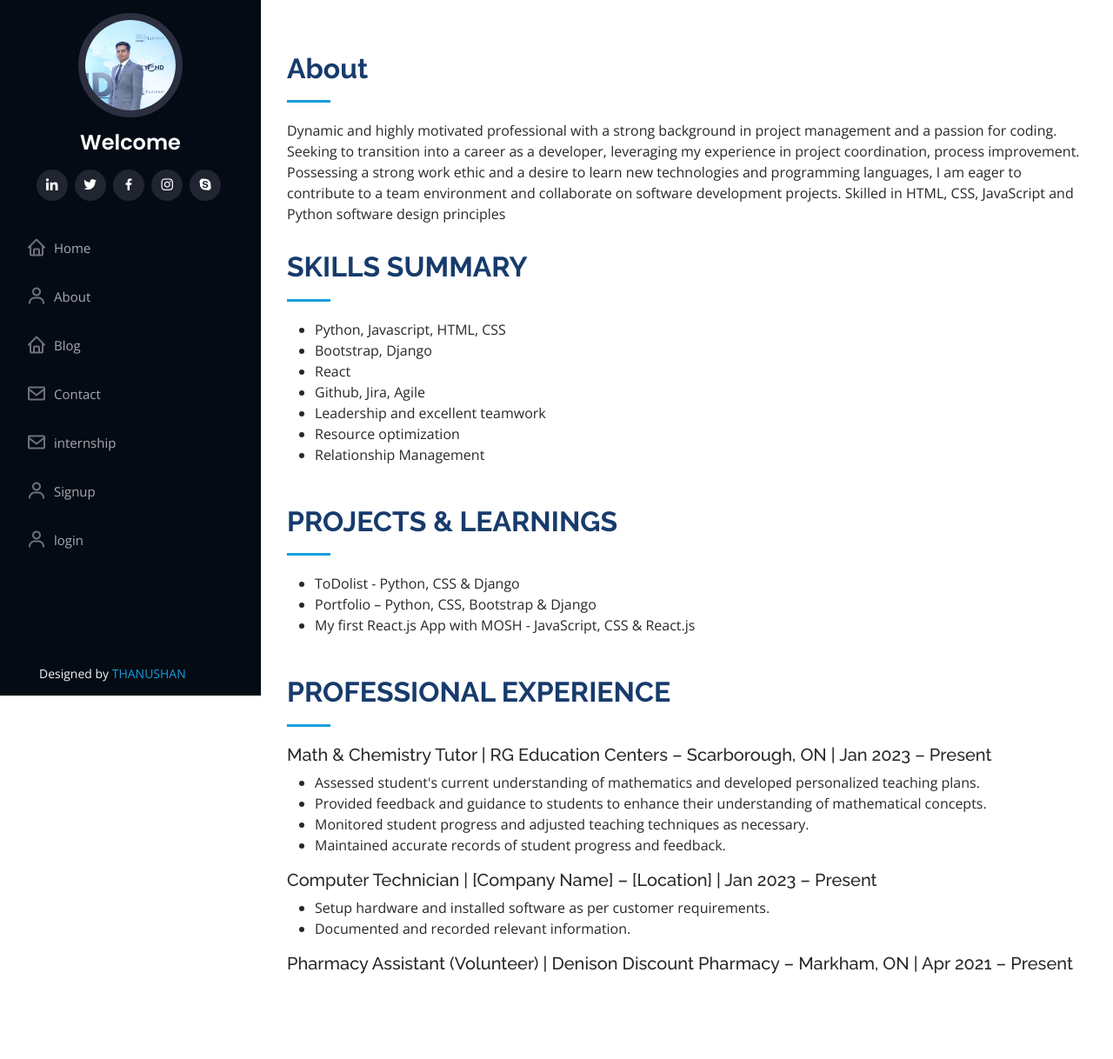
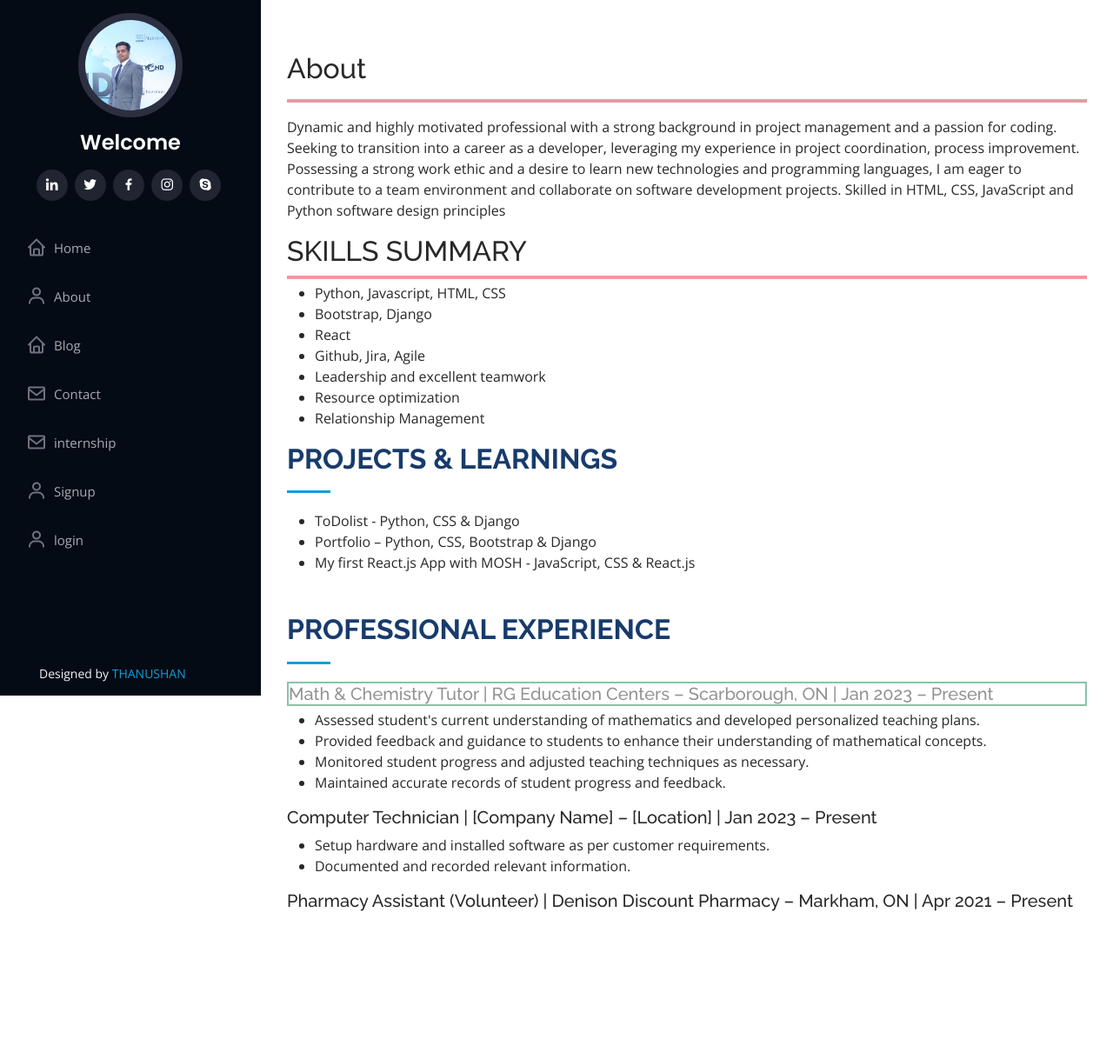
Before and after one commit to Thanushan1523/DYNAMIC-WEBSITEPORTFOLIO, a Django app: page /about/ in a window 1280 px wide. Shown: the whole page at 87% size. After the commit the page ends 1048 px from the top, so only its background shows below. Run offline with Django 4.2, Linux system fonts and the light colour scheme; some libraries are stand-ins or nearby versions.

Commit message:
horizontal line

```diff
--- a/templates/about.html
+++ b/templates/about.html
@@ -7,13 +7,17 @@
 <section id="about" class="about">
   <div class="container">
 
-    <div class="section-title">
+    <div >
       <h2>About</h2>
+
+    <hr class="border border-danger border-2 opacity-50">
       <p>Dynamic and  highly motivated professional with a strong background in project management and a passion for coding. Seeking to transition into a career as a developer, leveraging my experience in project coordination, process improvement. Possessing a strong work ethic and a desire to learn new technologies and programming languages, I am eager to contribute to a team environment and collaborate on software development projects. Skilled in HTML, CSS, JavaScript and Python software design principles</p>
     </div>
 
-    <div class="section-title">
+    <div >
+      <!-- class="section-title" -->
         <h2>SKILLS SUMMARY</h2>
+        <hr class="border border-danger border-2 opacity-50 mt-1 mb-1">
         <div class="skills-side-by-side">
           <div class="grid grid-cols-3 gap-3">
               <ul>
@@ -50,7 +54,7 @@
         <h2>PROFESSIONAL EXPERIENCE</h2>
 
         <div class="experience-item">
-            <h5>Math & Chemistry Tutor | RG Education Centers – Scarborough, ON | Jan 2023 – Present</h5>
+            <h5 class="border border-success border-2 opacity-50 mt-1 mb-1" >Math & Chemistry Tutor | RG Education Centers – Scarborough, ON | Jan 2023 – Present</h5>
             <ul>
                 <li>Assessed student's current understanding of mathematics and developed personalized teaching plans.</li>
                 <li>Provided feedback and guidance to students to enhance their understanding of mathematical concepts.</li>
```
